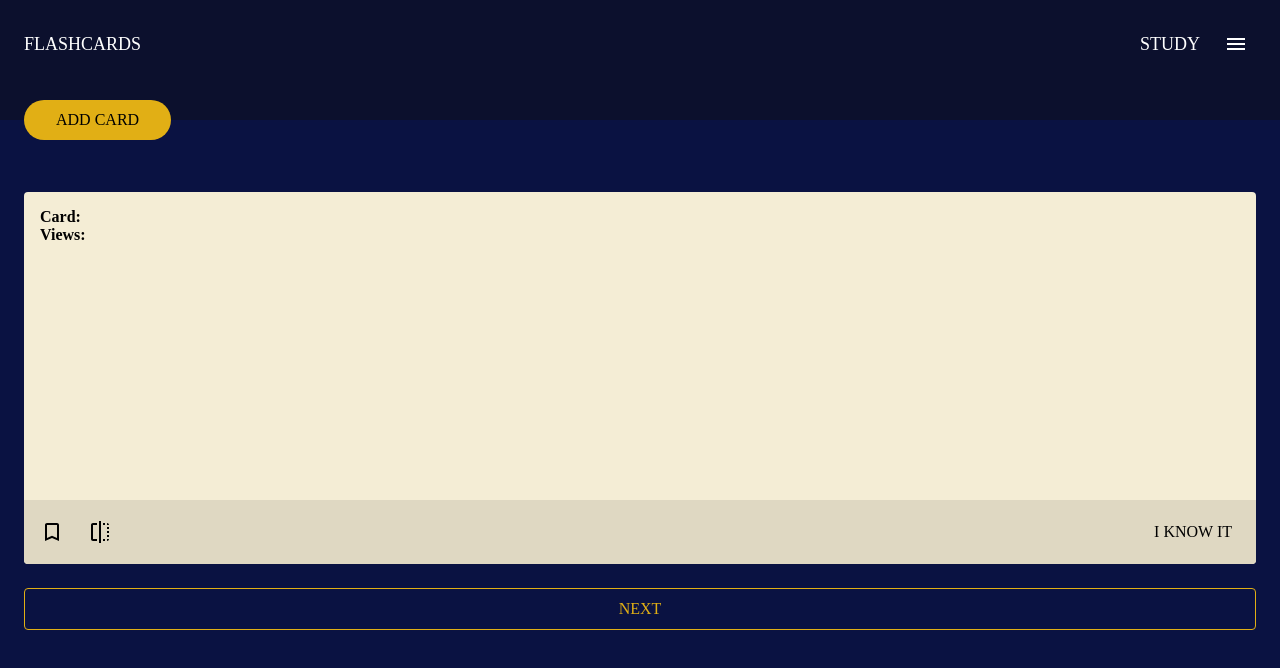
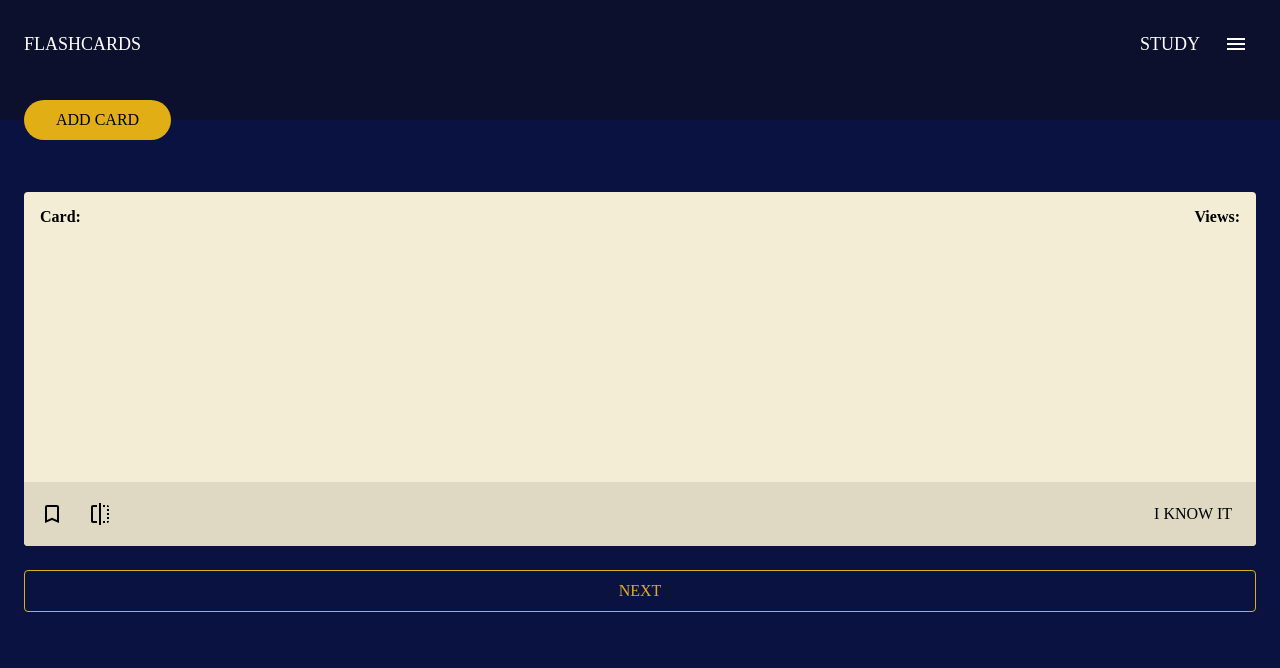
Before and after one commit to marciorasf/hippocards-web, a React (Create React App) app: page / in a window 1280 px wide. Shown: the top 668 px of the page. Built offline with nearby package versions, Linux system fonts and the light colour scheme; no server answers.

Commit message:
add update flashcard service

```diff
--- a/src/pages/Study/index.tsx
+++ b/src/pages/Study/index.tsx
@@ -84,9 +84,12 @@ export default function Study() {
       <Content>
         <Card>
           <CardTitle>
-            Card: {card?.id}
-            <br />
-            Views: {card?.views}
+            <p>
+              Card: {card?.id}
+            </p>
+            <p>
+              Views: {card?.views}
+            </p>
           </CardTitle>
           <CardContent>
             <CardQuestion>
--- a/src/pages/Study/styles.tsx
+++ b/src/pages/Study/styles.tsx
@@ -36,6 +36,7 @@ export const CardTitle = styled.div`
   display: flex;
   padding: 1.6rem;
   font-weight: 600;
+  justify-content: space-between;
 `
 
 export const CardContent = styled.div`
```
